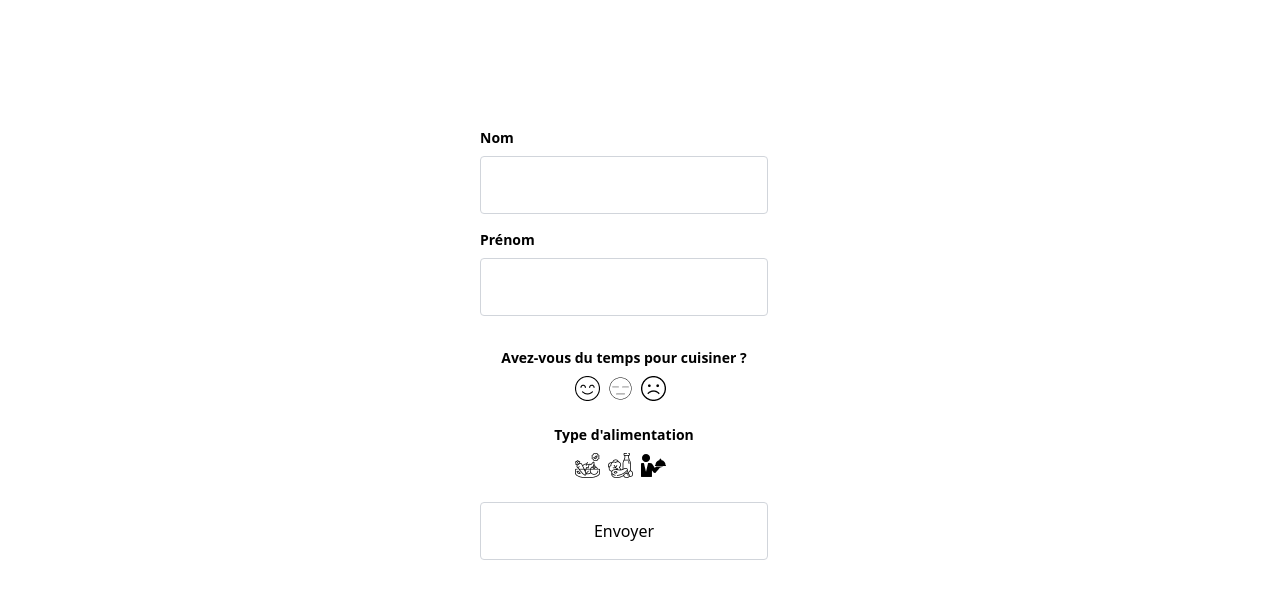
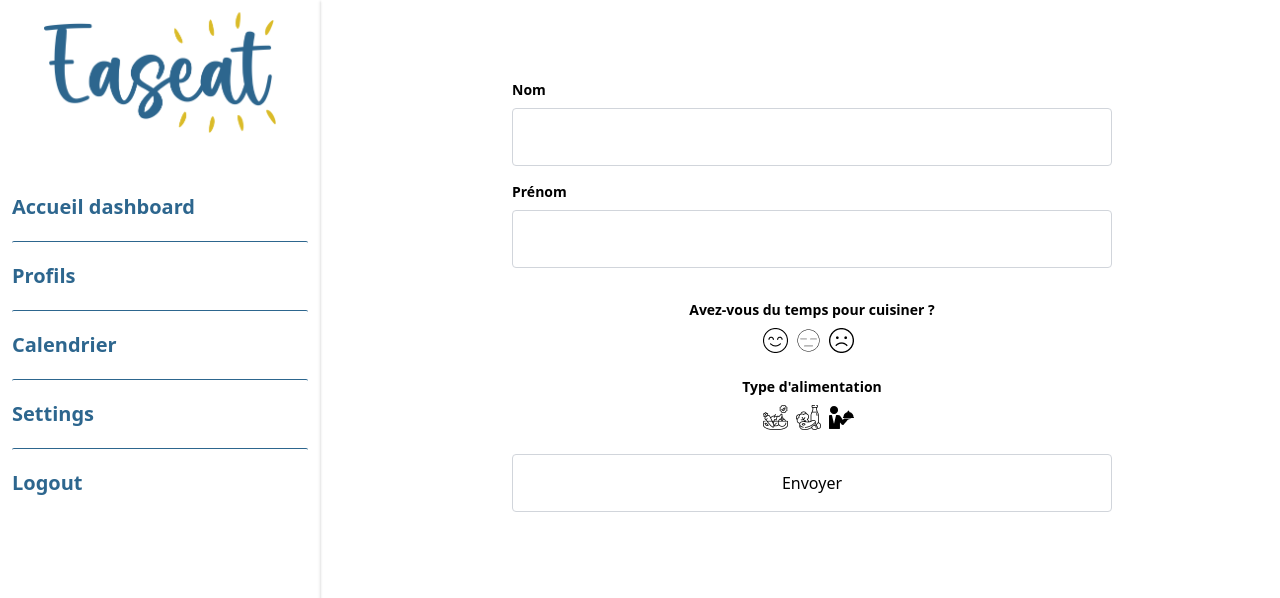
Before and after one commit to AdamOuali/Easeat, a React (Vite) app in the folder packages/client-easeat/: page /TestProfile in a window 1280 px wide. Shown: the top 598 px of the page. Built offline with nearby package versions, Linux system fonts and the light colour scheme.

Commit message:
modifications css de la oage AddProfile et ajoute de la sidebar

```diff
--- a/packages/client-easeat/src/App.jsx
+++ b/packages/client-easeat/src/App.jsx
@@ -28,4 +28,4 @@ function App() {
     )
 }
 
-export default App
+export default App;
--- a/packages/client-easeat/src/components/AddProfile/AddProfile.css
+++ b/packages/client-easeat/src/components/AddProfile/AddProfile.css
@@ -20,9 +20,7 @@
     width: 90%;
     max-width: 600px;
     text-align: center;
-    margin: auto;
-    margin-left: 150%;
-    margin-top: 8rem;
+    margin-left: 10rem;
   }
 
   legend {
--- a/packages/client-easeat/src/components/AddProfile/AddProfile.jsx
+++ b/packages/client-easeat/src/components/AddProfile/AddProfile.jsx
@@ -33,7 +33,13 @@ function profileForm() {
   };
 
   return (
+    <>
+         <SideBar />
+         <div className="flex col-span-3 h-screen bg-gray-800 shadow">
+            {/* DIV DU DESSOUS A METTRE POUR ETRE DANS LE BODY */}
+                <div className="container mx-auto mt-12 p-8">
           <form onSubmit={handleSubmit}>
+
             <div>
               <label className="block text-gray-700 text-sm font-bold mb-2" htmlFor="lastName">Nom </label>
               <input className="px-3 py-2 border border-gray-800 rounded-md focus:border-indigo-500 " type="text" id="lastName" value={lastName} onChange={(event) => setLastName(event.target.value)} />
@@ -78,7 +84,11 @@ function profileForm() {
             </div>
 
             <button className="mt-4" type="submit">Envoyer</button>
+
           </form>
+          </div>
+          </div>
+    </>
   );
 }
 
```
Lines whose indentation alone changed are shown as unchanged.
